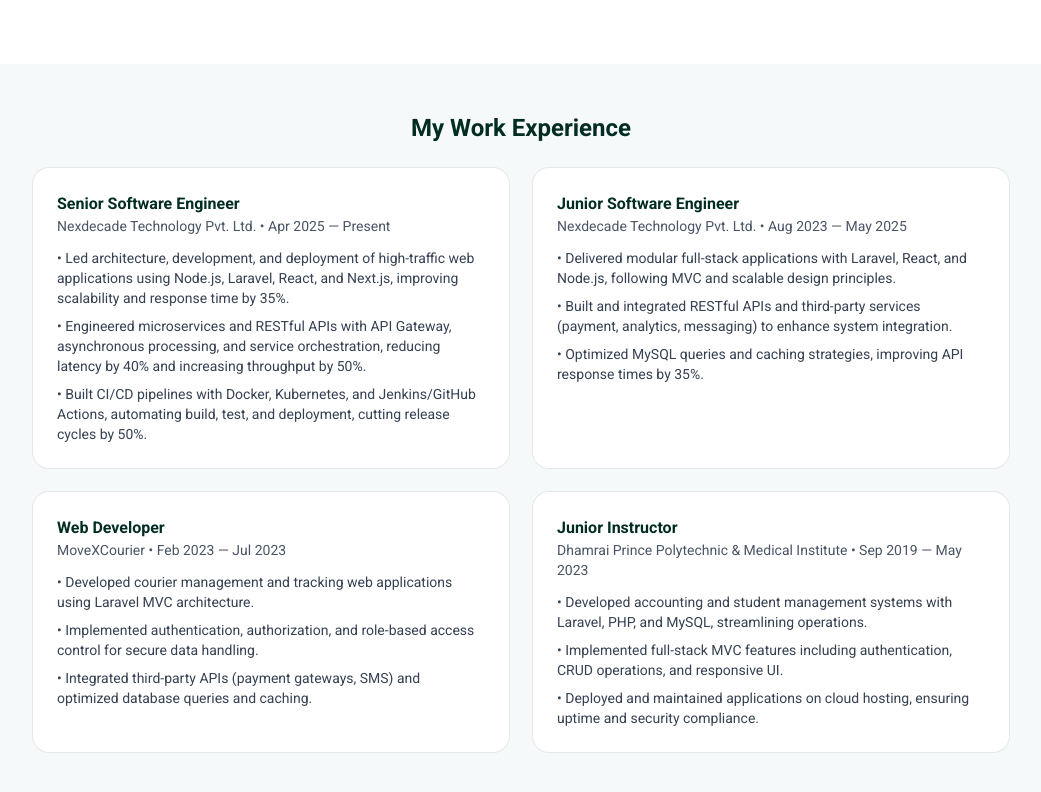
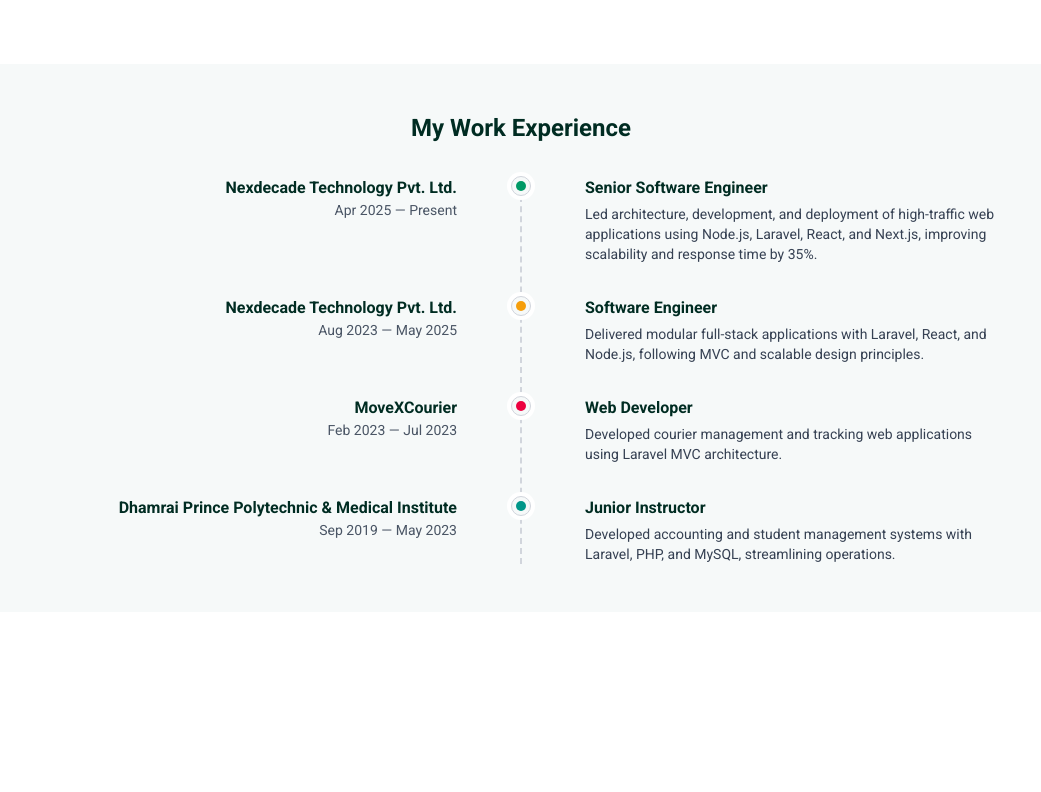
Before and after one commit to joydiucse/portfolio, a React (Vite) app: page / in a window 1280 px wide. Shown: the part 904-1696 px from the top of the page, without its empty margins (119-1160 px from the left). After the commit the page ends 1516 px from the top, so only its background shows below. Built offline with nearby package versions, Linux system fonts and the light colour scheme.

Commit message:
experience

```diff
--- a/src/components/sections/ExperienceSection.jsx
+++ b/src/components/sections/ExperienceSection.jsx
@@ -2,33 +2,44 @@
 import Container from '../../components/common/Container.jsx'
 import { experience } from '../../data/data.jsx'
 
-function ExperienceCard({ item }) {
+function TimelineItem({ item, index }) {
+  const colors = ['bg-primary', 'bg-secondary', 'bg-rose-600', 'bg-teal-600']
+  const dotColor = colors[index % colors.length]
   return (
-    <div className="bg-white rounded-2xl ring-1 ring-gray-200 p-6">
+    <div className="grid grid-cols-[1fr_64px_1fr] items-start gap-4">
+      <div className="text-right sm:pr-4">
+        <div className="font-semibold">{item.company}</div>
+        <div className="text-sm text-gray-600">{item.dates}</div>
+      </div>
+      <div className="fcc relative">
+        <div className="size-5 rounded-full ring-4 ring-white dark:ring-gray-700 shadow-sm border border-gray-300 fcc bg-primary-xlight">
+          <div className={`size-2.5 rounded-full ${dotColor}`}></div>
+        </div>
+      </div>
+      <div className="sm:pl-4">
         <div className="font-semibold">{item.title}</div>
-      <div className="text-sm text-gray-600">{item.company} • {item.dates}</div>
-      <ul className="mt-3 space-y-2 text-sm text-gray-700">
-        {item.bullets.slice(0, 3).map((b, i) => (
-          <li key={i}>• {b}</li>
-        ))}
-      </ul>
+        <p className="text-sm text-gray-700 mt-1">{item.bullets[0]}</p>
+      </div>
     </div>
   )
 }
 
 function ExperienceSection() {
+  const items = experience.slice(0, 4)
   return (
     <div className={'bg-primary-xlight'}>
       <Container className="py-12" id="experience">
-              <h3 className="text-2xl font-bold mb-6 text-center">My Work Experience</h3>
-              <div className="grid lg:grid-cols-2 gap-6">
-                  {experience.slice(0, 4).map((item) => (
-                      <ExperienceCard key={`${item.title}-${item.dates}`} item={item} />
+        <h3 className="text-2xl font-bold mb-8 text-center">My Work Experience</h3>
+        <div className="relative">
+          <div className="absolute left-1/2 top-0 -translate-x-1/2 h-full border-l-2 border-dashed border-gray-300"></div>
+          <div className="space-y-8">
+            {items.map((item, idx) => (
+              <TimelineItem key={`${item.title}-${item.dates}`} item={item} index={idx} />
             ))}
+          </div>
         </div>
       </Container>
     </div>
-
   )
 }
 
--- a/src/data/data.jsx
+++ b/src/data/data.jsx
@@ -61,7 +61,7 @@
         ]
     },
     {
-        title: "Junior Software Engineer",
+        title: "Software Engineer",
         company: "Nexdecade Technology Pvt. Ltd.",
         dates: "Aug 2023 — May 2025",
         location: "Panthapath, Dhaka, Bangladesh",
```
Lines whose indentation alone changed are shown as unchanged.
